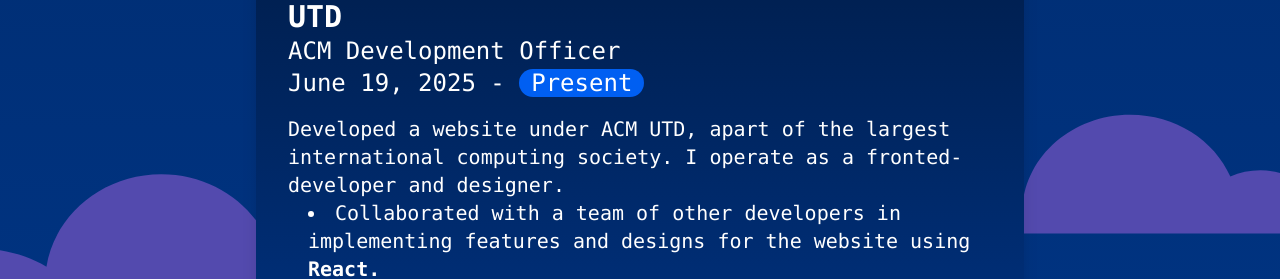
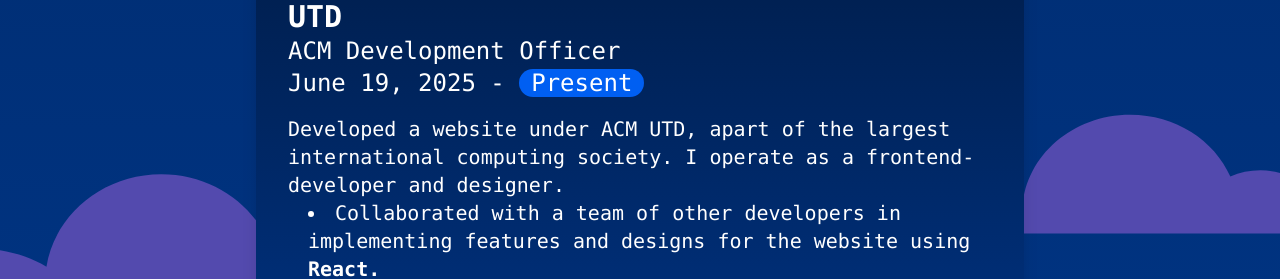
Before and after one commit to YesMyNameIsMe/TommyWins, a React (Vite) app in the folder frontend/: page / in a window 1280 px wide. Shown: the part 2052-2331 px from the top of the page. Built offline with nearby package versions, Linux system fonts and the light colour scheme.

Commit message:
minor spelling check

```diff
--- a/frontend/src/pages/landingPage.jsx
+++ b/frontend/src/pages/landingPage.jsx
@@ -121,7 +121,7 @@
                             </span>
                           </span>
                           <span className="text-white font-normal text-xl font-mono mt-4">
-                            Developed a website under ACM UTD, apart of the largest international computing society. I operate as a fronted-developer and designer.
+                            Developed a website under ACM UTD, apart of the largest international computing society. I operate as a frontend-developer and designer.
                           </span>
                           <li className="text-white font-normal text-xl font-mono">
                             Collaborated with a team of other developers in implementing features and designs for the website using {' '}
```
